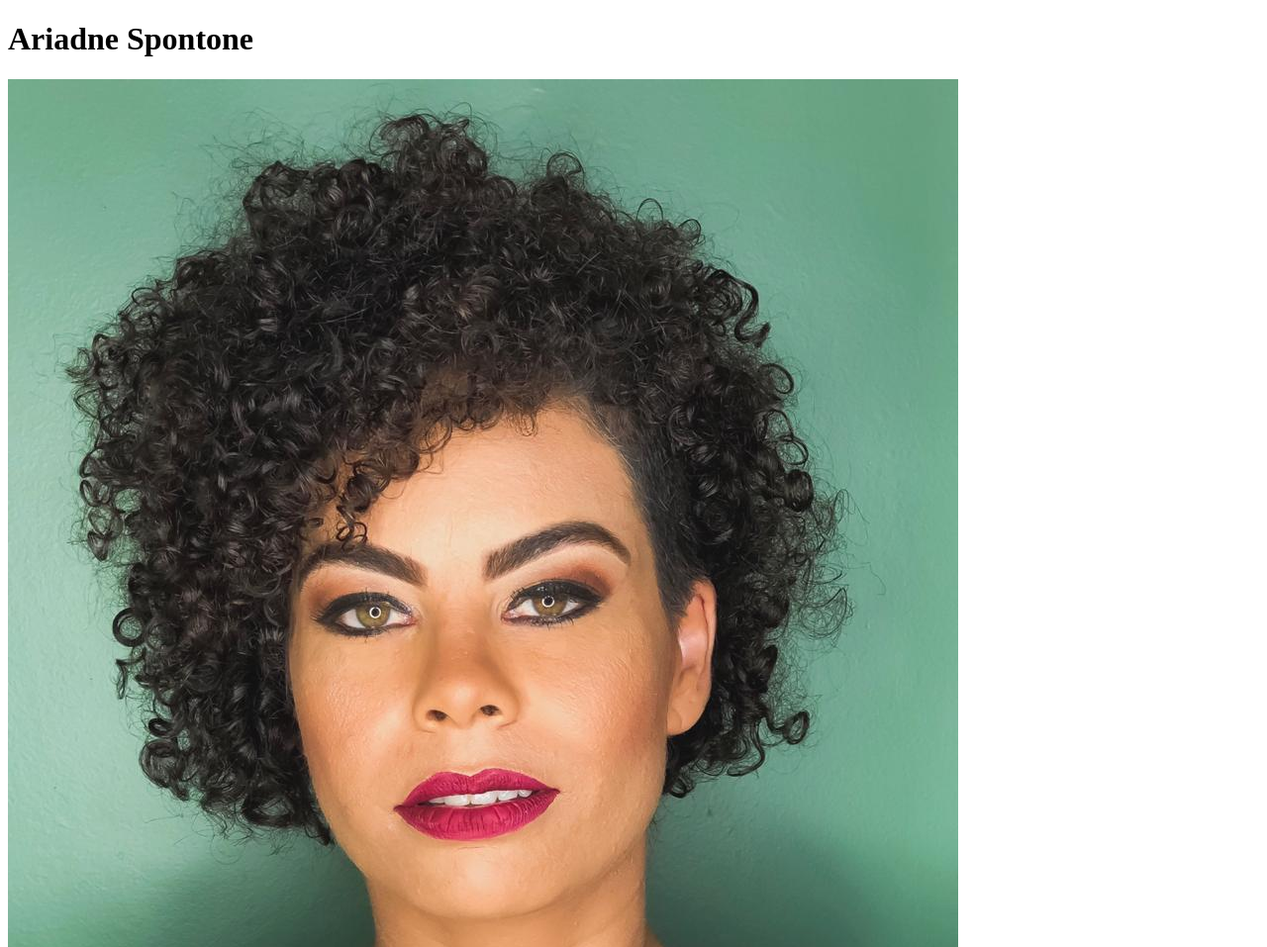
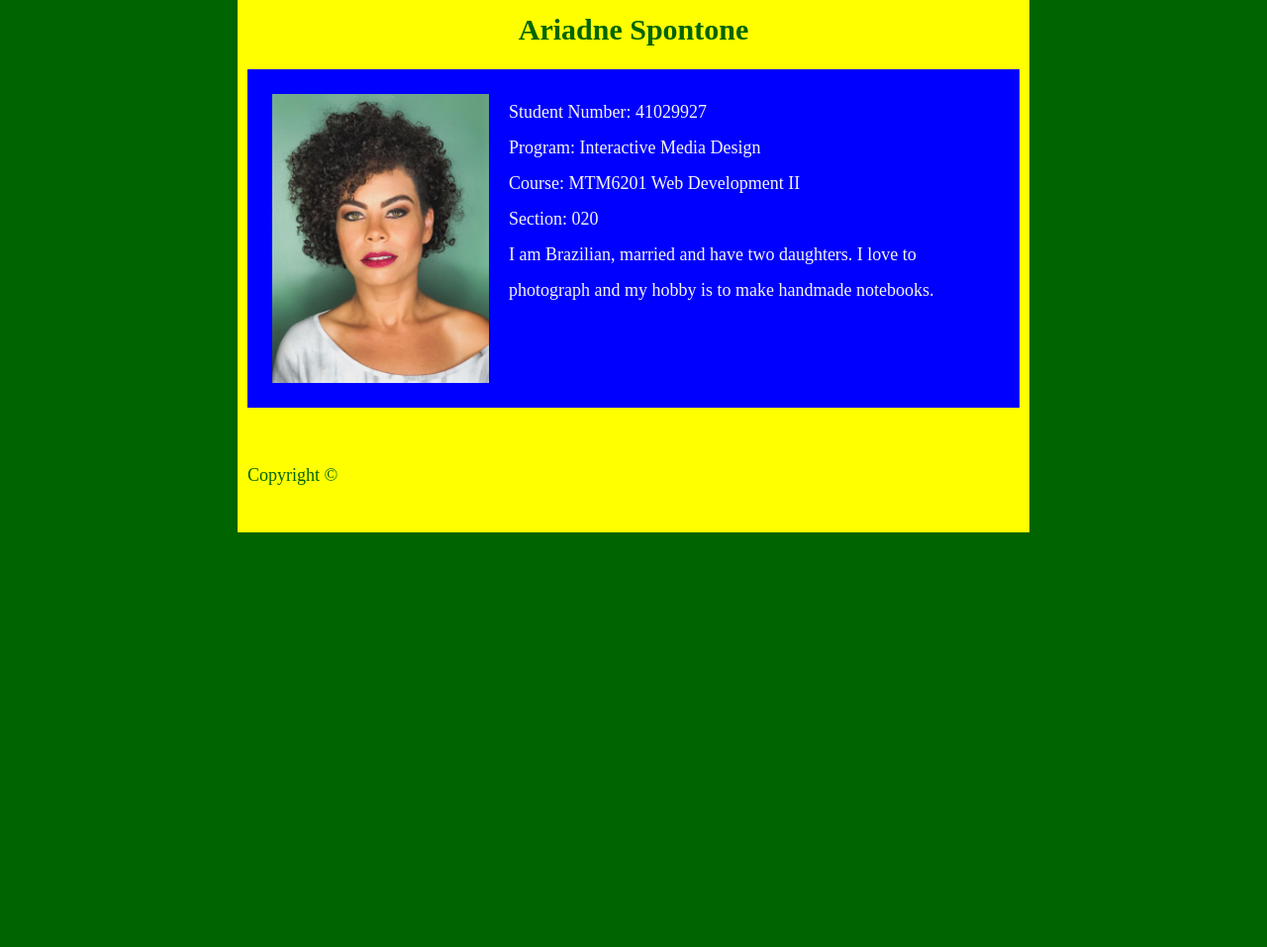
Before and after one commit to spon0006/mtm6201-week1, a plain HTML site: page index.html in a window 1280 px wide. Shown: the top 957 px of the page at 99% size. After the commit the page ends 800 px from the top, so only its background shows below. Drawn offline with Linux system fonts and the light colour scheme.

Commit message:
Adding styles

```diff
--- a/css/style.css
+++ b/css/style.css
@@ -46,3 +46,53 @@ table {
 	border-collapse: collapse;
 	border-spacing: 0;
 }
+
+/***************************************************************
+                    Customm Styles
+ ****************************************************************/
+
+ html{
+    background-color:darkgreen;
+    font-size:18px;
+    font-family: 'Times New Roman', Times, serif;
+}
+
+body{
+    line-height:2;
+    width:800px;
+    margin:0 auto;
+    background-color: yellow;
+}
+
+.clearfix::after {
+    content: "";
+    clear: both;
+    display: table;
+}
+
+main{
+    background-color:blue;
+    margin:10px;
+    padding:25px;
+    color: whitesmoke;
+}
+
+main img{
+    width: 30%;
+    float: left;
+    margin-right: 20px;
+}
+
+footer{
+    padding: 40px 10px;
+    color: darkgreen;
+
+}
+
+h1{
+    font-size: 30px;
+    font-weight: bold;
+    color: darkgreen;
+    text-align: center;
+
+}
--- a/index.html
+++ b/index.html
@@ -5,28 +5,29 @@
     <meta http-equiv="X-UA-Compatible" content="IE=edge">
     <meta name="viewport" content="width=device-width, initial-scale=1.0">
     <title>Ariadne Spontone</title>
+    <link href="css/style.css" rel="stylesheet">
 </head>
 <body>
     <header>
         <h1>Ariadne Spontone</h1>
     </header>
 
-    <main>
+    <main class="clearfix">
+
         <img src="img/myself.jpeg" alt="Myself">
         <ul>
             <li>Student Number: 41029927</li>
-            <li>Progam: Interactive Media Design</li>
+            <li>Program: Interactive Media Design</li>
             <li>Course: MTM6201 Web Development II</li>
             <li>Section: 020</li>
             <li>I am Brazilian, married and have two daughters.
-                I love to photograph and my hobby is to make handmade notebooks</li>
+                I love to photograph and my hobby is to make handmade notebooks.</li>
         </ul>
 
     </main>
 
     <footer>
         Copyright &copy;
-
     </footer>
 </body>
 </html>
```
